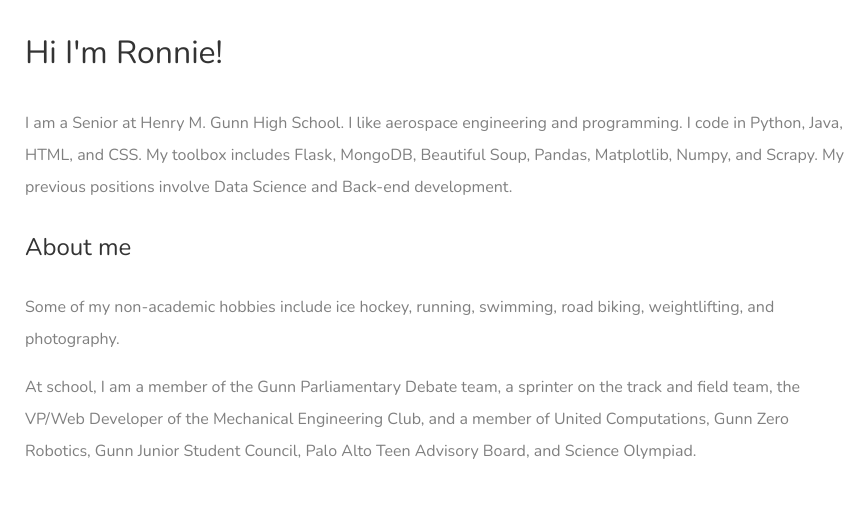
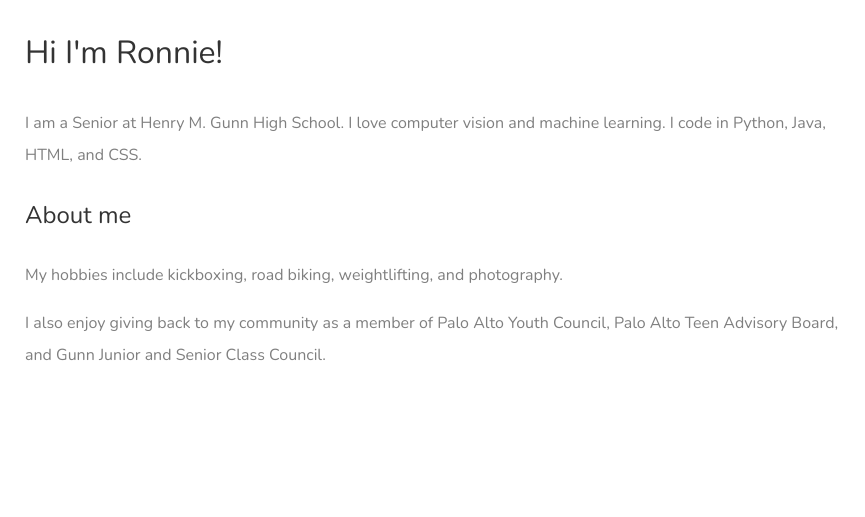
Before and after one commit to Objay1003/objay1003.github.io, a plain HTML site: page index.html in a window 1280 px wide. Shown: the top 517 px of the page, 0-865 px from the left. Drawn offline with nearby package versions, Linux system fonts and the light colour scheme.

Commit message:
Update index.html

```diff
--- a/index.html
+++ b/index.html
@@ -31,11 +31,10 @@
     </div>
     <div class="content about-content">
       <h1>Hi I'm Ronnie!</h1>
-      <p>I am a Senior at Henry M. Gunn High School. I like aerospace engineering and programming. I code in Python, Java, HTML, and CSS. My toolbox includes Flask, MongoDB, Beautiful Soup, Pandas, Matplotlib, Numpy, and Scrapy. My previous positions involve
-        Data Science and Back-end development.</p>
+      <p>I am a Senior at Henry M. Gunn High School. I love computer vision and machine learning. I code in Python, Java, HTML, and CSS. </p>
       <h2>About me</h2>
-      <p>Some of my non-academic hobbies include ice hockey, running, swimming, road biking, weightlifting, and photography.</p>
-      <p>At school, I am a member of the Gunn Parliamentary Debate team, a sprinter on the track and field team, the VP/Web Developer of the Mechanical Engineering Club, and a member of United Computations, Gunn Zero Robotics, Gunn Junior Student Council, Palo Alto Teen Advisory Board, and Science Olympiad.</p>
+      <p>My hobbies include kickboxing, road biking, weightlifting, and photography.</p>
+      <p>I also enjoy giving back to my community as a member of Palo Alto Youth Council, Palo Alto Teen Advisory Board, and Gunn Junior and Senior Class Council.</p>
     </div>
   </body>
 </html>
```
